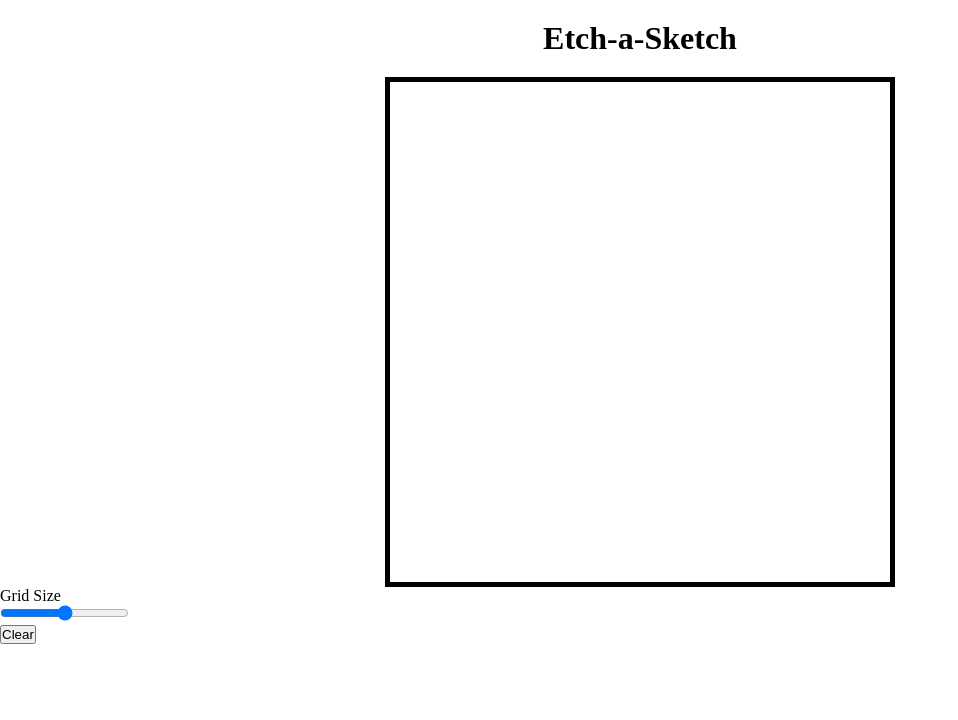
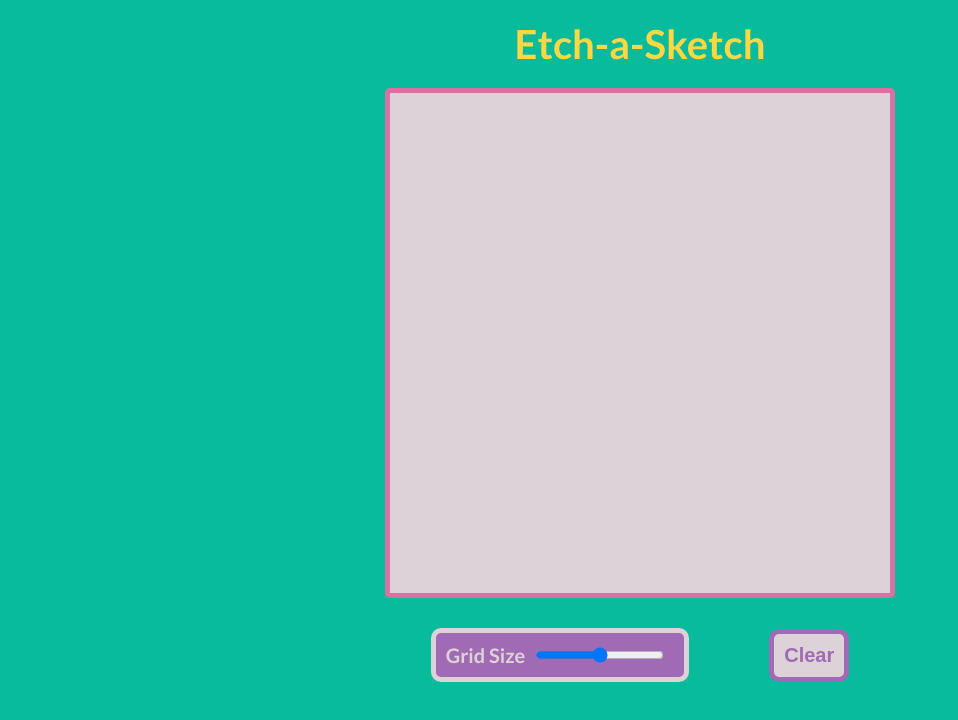
Before and after one commit to racelo/etch-a-sketch, a plain HTML site: page index.html in a window 1280 px wide. Shown: the whole page, without its empty margins (0-958 px from the left). Drawn offline with Linux system fonts and the light colour scheme.

Commit message:
Add styles to user interface

```diff
--- a/style.css
+++ b/style.css
@@ -1,3 +1,5 @@
+@import url("https://fonts.googleapis.com/css2?family=Lato:ital,wght@0,100;0,300;0,400;0,700;0,900;1,100;1,300;1,400;1,700;1,900&display=swap");
+
 * {
   margin: 0;
   padding: 0;
@@ -5,31 +7,60 @@
 }
 
 body {
-  /* min-height: 100vh; */
-  /* margin: 0 auto; */
+  font-family: "Lato", sans-serif;
+  background-color: #07bb9c;
 }
 
 h1 {
   text-align: center;
-  margin-top: 20px;
-  margin-bottom: 20px;
+  margin: 20px 0;
+  color: #ffd743;
+  font-size: 40px;
 }
 
 .container {
+  background-color: #dcd2d8;
   max-width: 510px;
   height: 510px;
-  border: 5px solid black;
+  border: 5px solid #d773a2;
   margin: 0 auto;
   display: flex;
   flex-wrap: wrap;
+  border-radius: 5px;
 }
 
 .square {
   flex: 1 1 auto;
-  /* flex-grow: 1;
-  flex-shrink: 0; */
-  /* flex-basis: 16px; */
-  /* height: 16px; */
-  /* flex: 1 1 50px; */
-  border: 1px solid black;
+  border: 1px solid #d773a2;
 }
+
+.grid-settings {
+  display: flex;
+  justify-content: center;
+  align-items: center;
+  gap: 80px;
+  margin-top: 30px;
+}
+
+.slider {
+  display: flex;
+  gap: 10px;
+  color: #dcd2d8;
+  font-size: 20px;
+  font-weight: bold;
+  border: 5px solid #dcd2d8;
+  border-radius: 10px;
+  background-color: #a06ab4;
+  padding: 10px;
+}
+
+.clear-btn {
+  color: #a06ab4;
+  font-size: 20px;
+  font-weight: bold;
+  border: 5px solid #a06ab4;
+  border-radius: 10px;
+  background-color: #dcd2d8;
+  padding: 10px;
+  cursor: pointer;
+}
```
